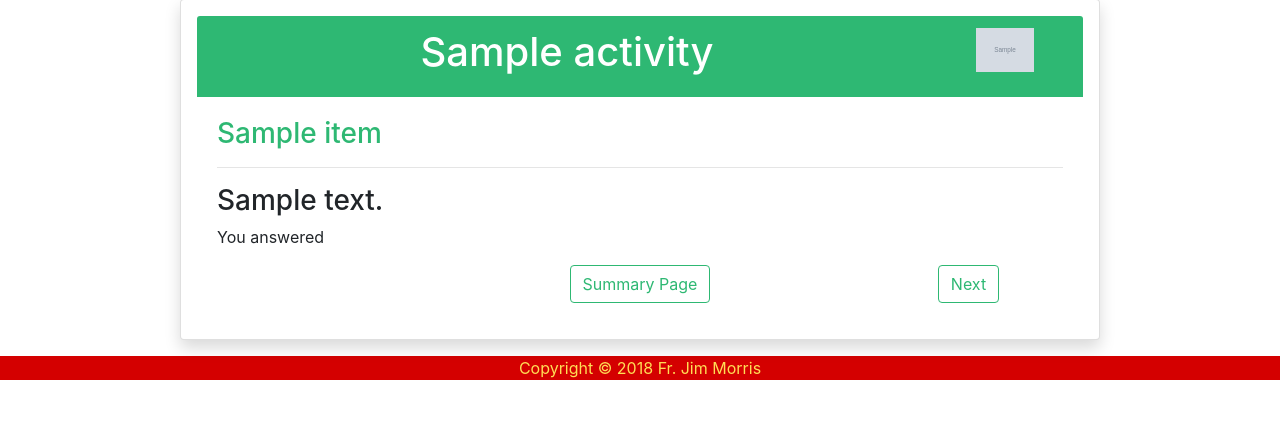
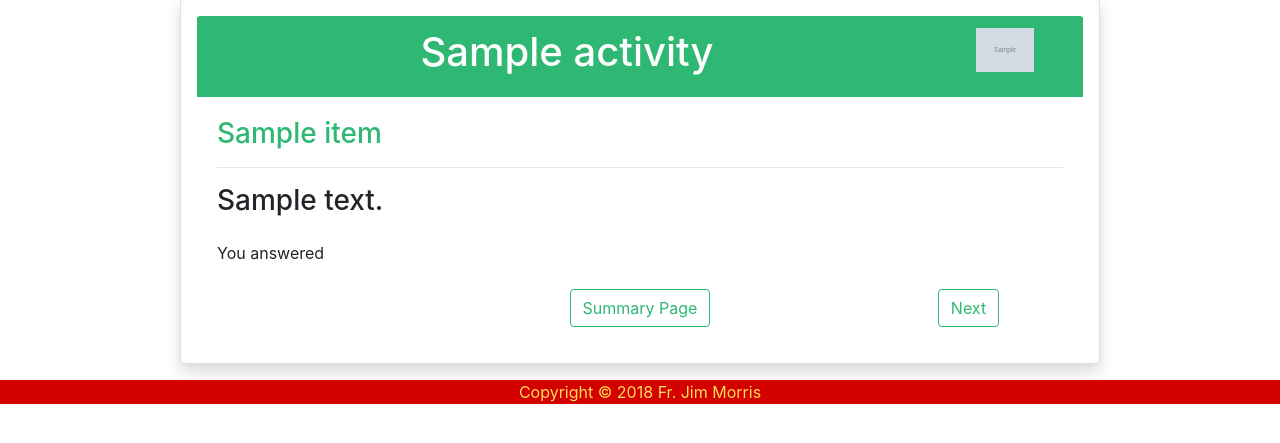
Before and after one commit to JMorris1575/confirmation2019, a Django app: template conf19/survey/templates/survey/multi-choice.html in a window 1280 px wide. Shown: the part 130-573 px from the top of the page. Run offline with Django 3.2, Linux system fonts and the light colour scheme; the template is opened without the code that fills it: most values are stand-ins (such as "Sample title", 1, 10 or a date in 2020); grey boxes marked "Sample" are stand-in pictures; some libraries are stand-ins or nearby versions.

Commit message:
Cleaned up appearance of review pages

```diff
--- a/conf19/survey/templates/survey/multi-choice.html
+++ b/conf19/survey/templates/survey/multi-choice.html
@@ -10,13 +10,14 @@
             {% include 'activity/multi-choice.html' %}
         </form>
     {% else %}
+        <div class="my-4">
             {% if item.privacy_type == 'AN' %}
                 <h5 class="text-primary">
                     Your response was saved anonymously on {{ completed.created }}
                 </h5>
             {% else %}
                 {% with response.multi_choice as multi_choice %}
-                <p>
+                    <p class="my-4">
                         You answered {{ multi_choice }}
                     </p>
                     {% if item.reveal_answer %}
@@ -34,6 +35,7 @@
                     {% endif %}
                 {% endwith %}
             {% endif %}
+        </div>
     {% endif %}
     {% include 'navigation.html' %}
 {% endblock %}
--- a/conf19/survey/templates/survey/true-false.html
+++ b/conf19/survey/templates/survey/true-false.html
@@ -10,6 +10,7 @@
             {% include 'activity/true-false.html' %}
         </form>
     {% else %}
+        <div class="my-4">
             {% if item.privacy_type == 'AN' %}
                 <h5 class="text-primary">
                     Your response was saved anonymously on {{ completed.created }}
@@ -33,6 +34,7 @@
                     {% endif %}
                 {% endwith %}
             {% endif %}
+        </div>
     {% endif %}
     {% include 'navigation.html' %}
 {% endblock %}
```
Lines whose indentation alone changed are shown as unchanged.
